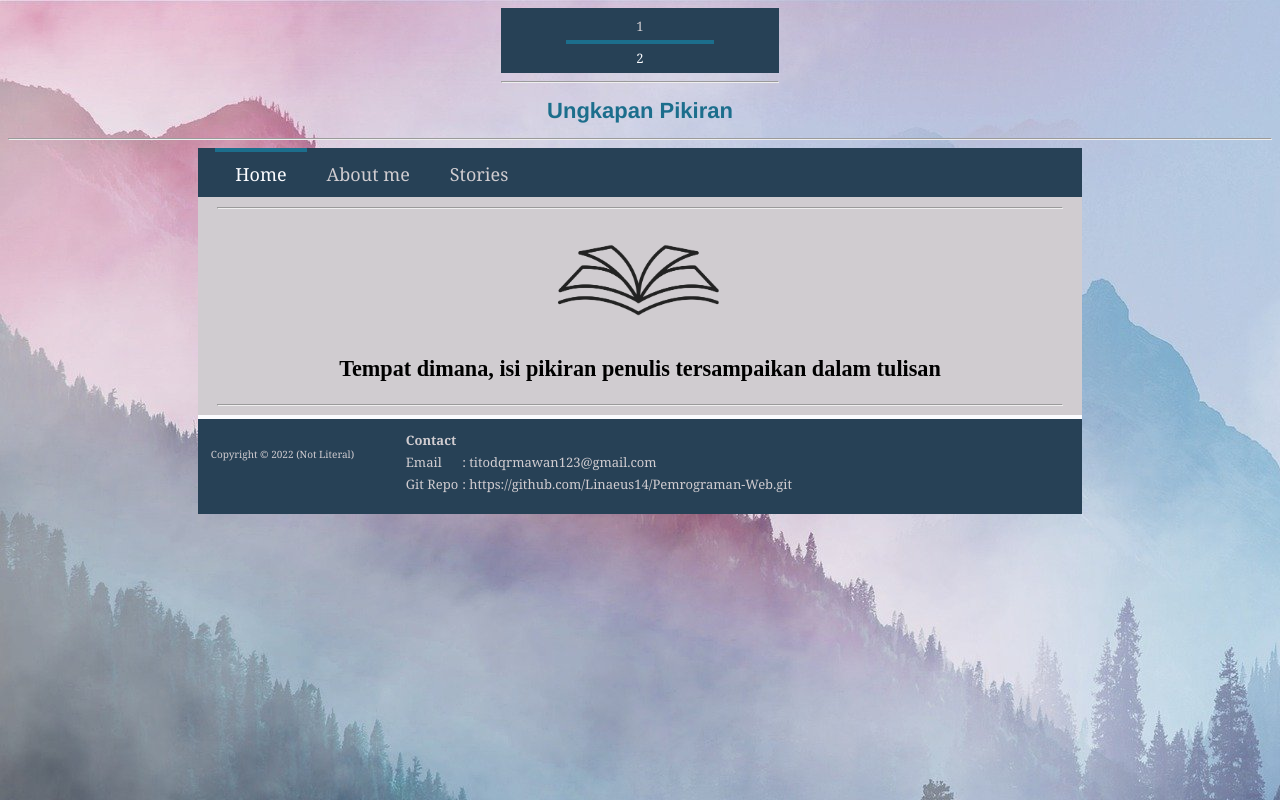
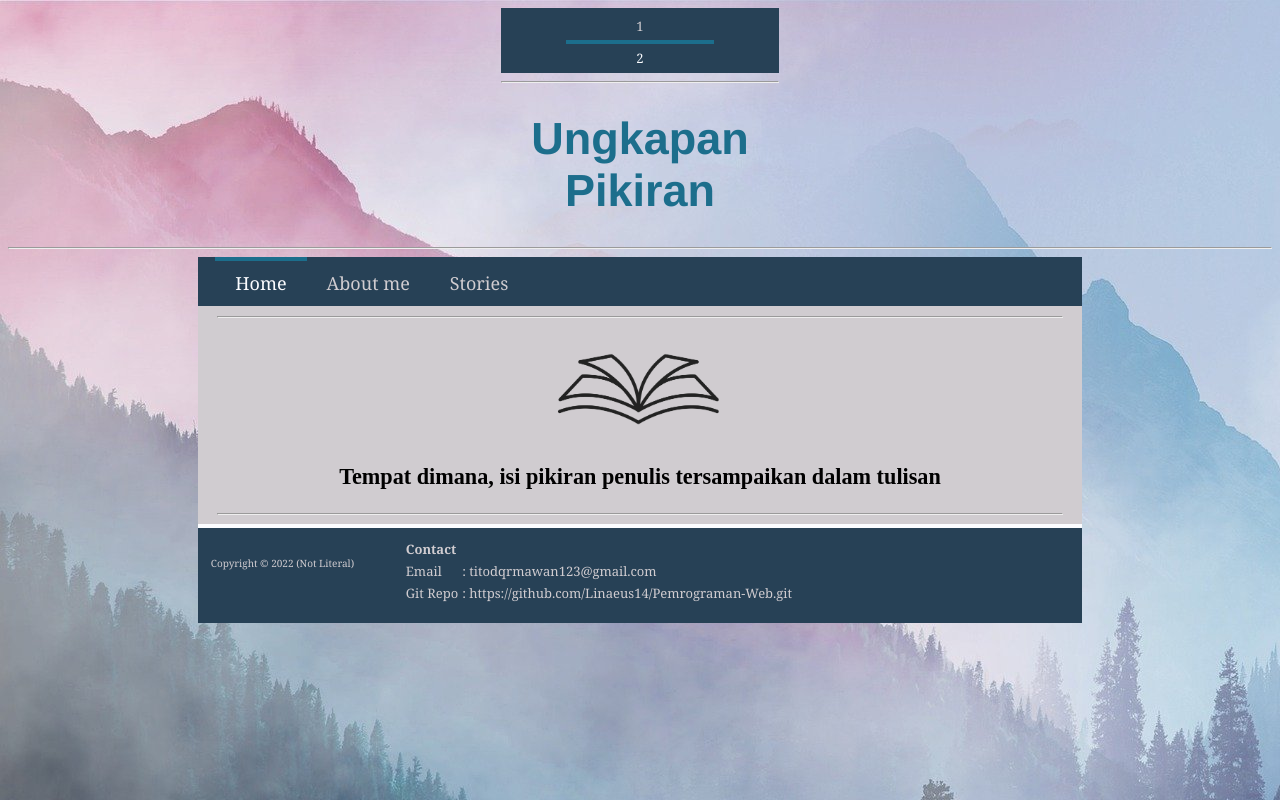
Before and after one commit to Linaeus14/Linaeus14.github.io, a plain HTML site: page posttest2/index.html in a window 1280 px wide. Drawn offline with Linux system fonts and the light colour scheme.

Commit message:
brand fix

```diff
--- a/posttest2/index.css
+++ b/posttest2/index.css
@@ -14,7 +14,7 @@ header {
       text-decoration: none;
       text-align: center;
       font-family: 'Franklin Gothic Medium', 'Arial Narrow', Arial, sans-serif;
-      font-size: 12px;
+      font-size: 28px;
       font-weight: bold;
 }
 
@@ -151,7 +151,7 @@ footer {
     width: auto;
    }
    header h1 {
-      font-size: 22px;
+      font-size: 45px;
   }
 
   nav {
```
